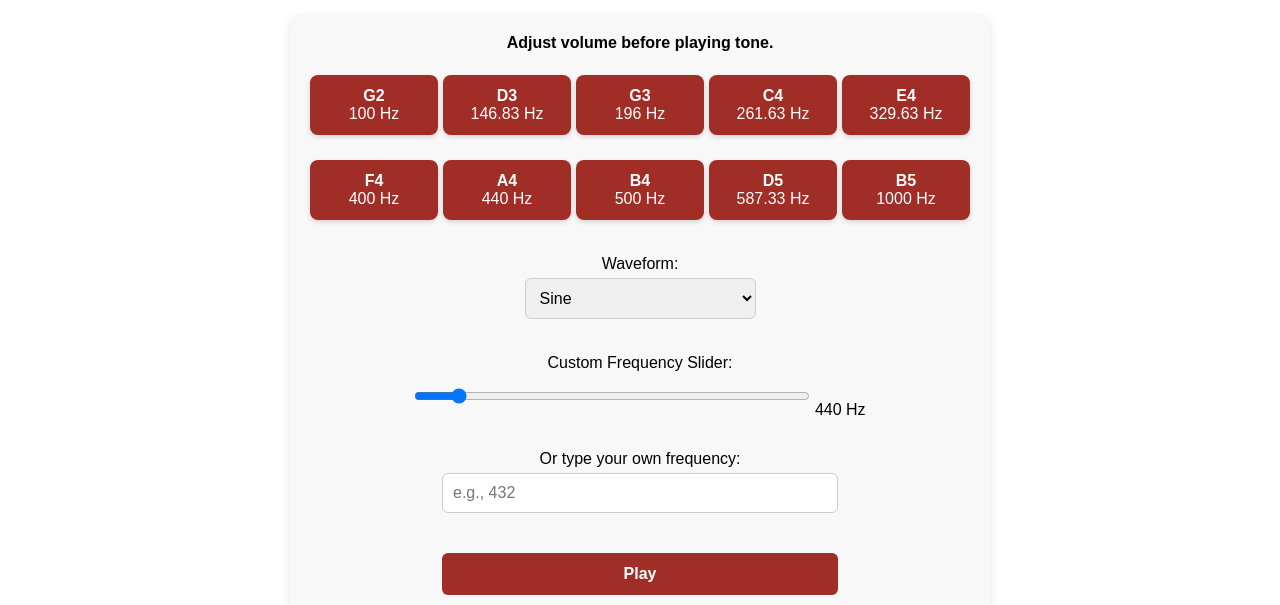
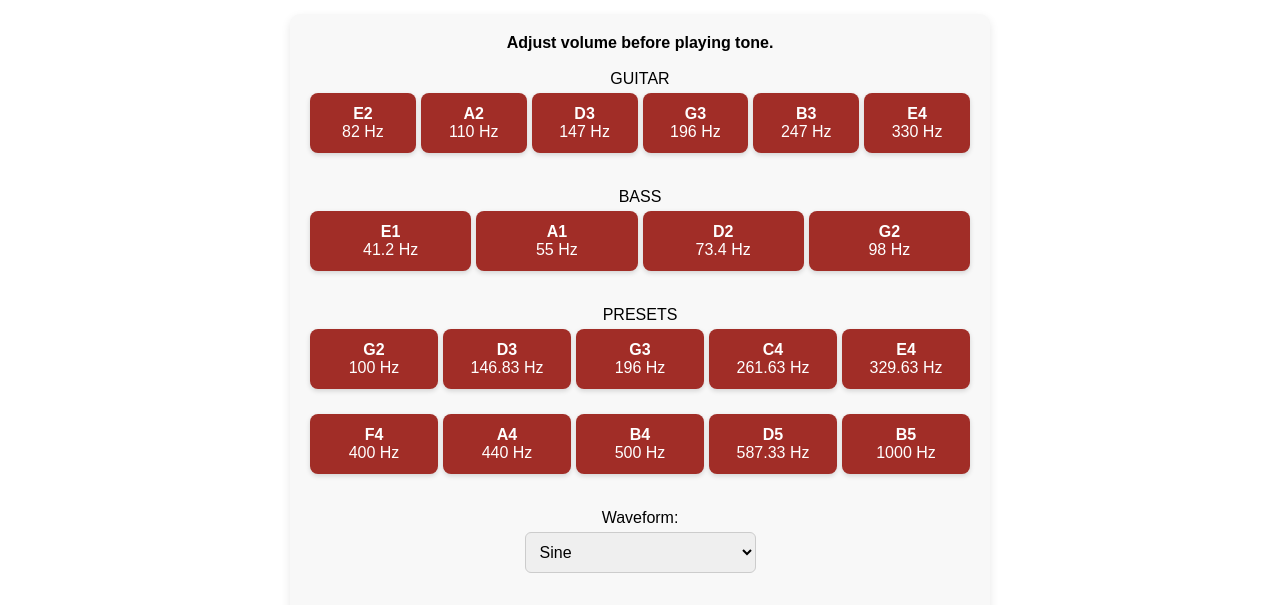
Before and after one commit to eegalloup/eegalloup.github.io, a plain HTML site: page tonegenerator.html in a window 1280 px wide. Shown: the part 183-788 px from the top of the page. Drawn offline with Linux system fonts and the light colour scheme.

Commit message:
Added Specific Notes

```diff
--- a/calculatorstyles.css
+++ b/calculatorstyles.css
@@ -700,17 +700,6 @@ footer p {
     margin-bottom: 20px;
   }
 
-  .tonegen-buttons button {
-    flex: 0 0 auto; /* Shrink to fit button size */
-    padding: 10px 20px;
-    font-size: 1rem;
-    border-radius: 5px;
-    background-color: #a12d27;
-    cursor: pointer;
-    transition: background-color 0.2s;
-    white-space: nowrap; /* Prevent wrapping inside buttons */
-  }
-
   .tonegen-buttons button:hover {
     background-color: #e0e0e0;
   }
@@ -719,7 +708,6 @@ footer p {
   .tonegen-section {
     margin-top: 20px;
   }
-  /* Tone Generator Specific */
 
   .tonegen-title {
     text-align: center;
@@ -737,7 +725,23 @@ footer p {
     box-shadow: 0 4px 10px rgba(0, 0, 0, 0.1);
   }
 
-  .tonegen-buttons {
+  .tonegen-buttons-guitar {
+    display: grid;
+    grid-template-columns: repeat(6, 1fr); /* Force 5 buttons per row */
+    gap: 5px;
+    margin-bottom: 20px;
+    justify-items: center;
+  }
+
+  .tonegen-buttons-bass {
+    display: grid;
+    grid-template-columns: repeat(4, 1fr); /* Force 5 buttons per row */
+    gap: 5px;
+    margin-bottom: 20px;
+    justify-items: center;
+  }
+
+  .tonegen-buttons-presets {
     display: grid;
     grid-template-columns: repeat(5, 1fr); /* Force 5 buttons per row */
     gap: 5px;
@@ -745,7 +749,33 @@ footer p {
     justify-items: center;
   }
 
-  .tonegen-buttons button {
+  .tonegen-buttons-guitar button {
+    padding: 12px 16px;
+    font-size: 1rem;
+    font-weight: 500;
+    border-radius: 8px;
+    border: none;
+    background-color: #a12d27;
+    box-shadow: 0 2px 5px rgba(0, 0, 0, 0.15);
+    transition: all 0.2s ease;
+    width: 100%;
+    box-sizing: border-box;
+  }
+
+  .tonegen-buttons-bass button {
+    padding: 12px 16px;
+    font-size: 1rem;
+    font-weight: 500;
+    border-radius: 8px;
+    border: none;
+    background-color: #a12d27;
+    box-shadow: 0 2px 5px rgba(0, 0, 0, 0.15);
+    transition: all 0.2s ease;
+    width: 100%;
+    box-sizing: border-box;
+  }
+
+  .tonegen-buttons-presets button {
     padding: 12px 16px;
     font-size: 1rem;
     font-weight: 500;
@@ -788,6 +818,7 @@ footer p {
     image-rendering: pixelated;
   }
 
+
   @media screen and (max-width: 600px) {
     .tonegen-buttons {
       grid-template-columns: repeat(2, 1fr); /* 2 buttons per row on small screens */
--- a/tonegenerator.html
+++ b/tonegenerator.html
@@ -32,7 +32,24 @@
     <div class="tonegen-container">
       <p><strong>Adjust volume before playing tone.</strong></p>
       <br>
-      <div class="tonegen-buttons">
+      <p>GUITAR</p>
+      <div class="tonegen-buttons-guitar">
+        <button onclick="setPresetFrequency(82)"><strong>E2</strong><br>82 Hz</button>
+        <button onclick="setPresetFrequency(110)"><strong>A2</strong><br>110 Hz</button>
+        <button onclick="setPresetFrequency(147)"><strong>D3</strong><br>147 Hz</button>
+        <button onclick="setPresetFrequency(196)"><strong>G3</strong><br>196 Hz</button>
+        <button onclick="setPresetFrequency(247)"><strong>B3</strong><br>247 Hz</button>
+        <button onclick="setPresetFrequency(330)"><strong>E4</strong><br>330 Hz</button>
+      </div>
+      <p>BASS</p>
+      <div class="tonegen-buttons-bass">
+        <button onclick="setPresetFrequency(41.2)"><strong>E1</strong><br>41.2 Hz</button>
+        <button onclick="setPresetFrequency(55)"><strong>A1</strong><br>55 Hz</button>
+        <button onclick="setPresetFrequency(73.4)"><strong>D2</strong><br>73.4 Hz</button>
+        <button onclick="setPresetFrequency(98)"><strong>G2</strong><br>98 Hz</button>
+      </div>
+      <p>PRESETS</p>
+      <div class="tonegen-buttons-presets">
         <button onclick="setPresetFrequency(100)"><strong>G2</strong><br>100 Hz</button>
         <button onclick="setPresetFrequency(146.83)"><strong>D3</strong><br>146.83 Hz</button>
         <button onclick="setPresetFrequency(196)"><strong>G3</strong><br>196 Hz</button>
--- a/tonegenerator.js
+++ b/tonegenerator.js
@@ -105,8 +105,11 @@ function setPresetFrequency(frequency) {
   liveUpdateTone();
 
   // Highlight active button
-  const buttons = document.querySelectorAll('.tonegen-buttons button');
+  const buttons = document.querySelectorAll(
+    '.tonegen-buttons-guitar button, .tonegen-buttons-bass button, .tonegen-buttons-presets button'
+  );
   buttons.forEach(btn => btn.classList.remove('tonegen-active'));
+
 
   const match = Array.from(buttons).find(b => b.textContent.includes(`${frequency}`));
   if (match) match.classList.add('tonegen-active');
```
